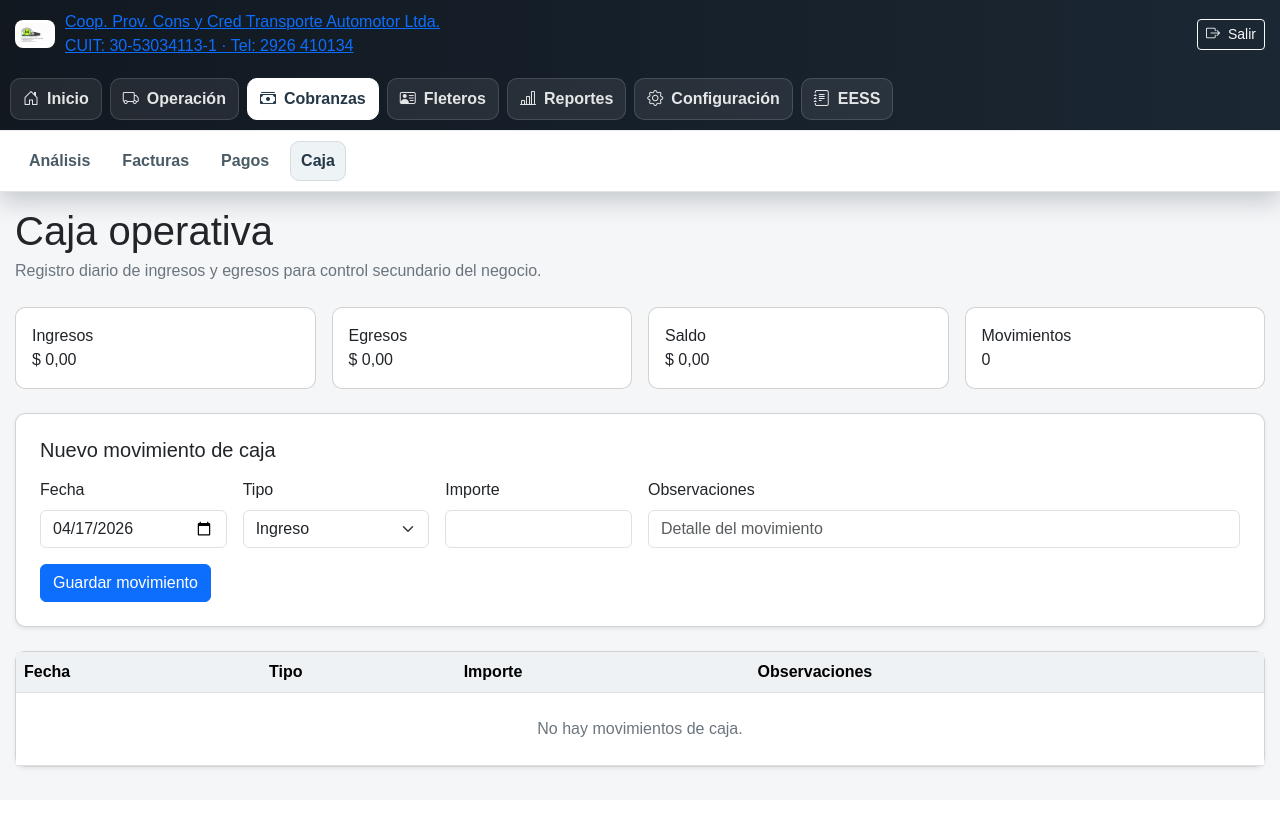
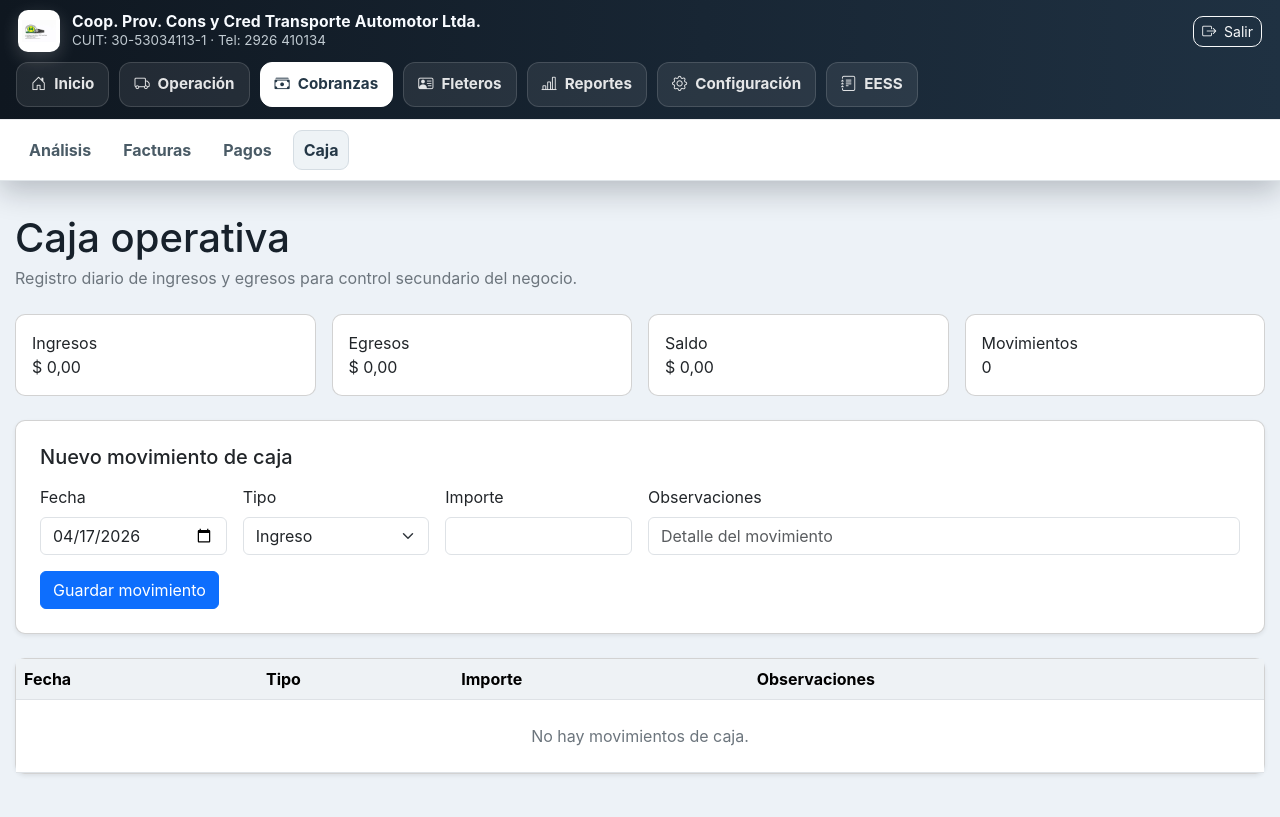
Before and after one commit to Fabiohernang/control-viajes-fusionado-ccc, a Flask app: page /caja in a window 1280 px wide. Before the commit the page ends 772 px from the top, so only its background shows below. Run offline with Flask 3, Linux system fonts and the light colour scheme; the visitor is signed in with stand-in values (Sample User, id 1); data that the repository does not hold is empty.

Commit message:
Update styles.css

```diff
--- a/static/styles.css
+++ b/static/styles.css
@@ -158,3 +158,112 @@ body {
   color: #243746;
   border-color: #d5dde3;
 }
+
+
+/* REDISEÑO HEADER */
+body.portal-body {
+  background: #edf2f7;
+  color: #17212b;
+  font-family: Inter, Arial, sans-serif;
+}
+
+.top-shell {
+  background: linear-gradient(90deg, #0f1720 0%, #182634 55%, #1f3142 100%);
+  box-shadow: 0 10px 28px rgba(9, 18, 28, 0.24);
+  position: sticky;
+  top: 0;
+  z-index: 100;
+}
+
+.top-shell-main {
+  padding: 10px 18px;
+}
+
+.brand-link {
+  display: flex;
+  gap: 12px;
+  align-items: center;
+  text-decoration: none;
+  color: inherit;
+}
+
+.brand-link:hover,
+.brand-link:focus,
+.brand-link:visited {
+  color: inherit;
+  text-decoration: none;
+}
+
+.brand-copy {
+  display: flex;
+  flex-direction: column;
+  gap: 2px;
+}
+
+.brand-title-top {
+  color: #f8fbff;
+  font-weight: 700;
+  font-size: 0.98rem;
+  letter-spacing: 0.01em;
+  line-height: 1.15;
+}
+
+.brand-subtitle-top {
+  color: rgba(232, 241, 248, 0.82);
+  font-size: 0.84rem;
+  line-height: 1.15;
+}
+
+.brand-logo-top {
+  width: 42px;
+  height: 42px;
+  object-fit: contain;
+  background: #fff;
+  border-radius: 10px;
+  padding: 4px;
+  box-shadow: 0 6px 18px rgba(255,255,255,0.18);
+}
+
+.primary-nav {
+  gap: 10px;
+  padding: 0 16px 12px;
+}
+
+.primary-nav-btn {
+  font-size: 0.95rem;
+  border-radius: 12px;
+  padding: 10px 14px;
+}
+
+.top-actions .btn {
+  border-radius: 10px;
+}
+
+.portal-main {
+  padding: 18px 0 28px;
+}
+
+.portal-content {
+  max-width: 1400px;
+  margin: 0 auto;
+}
+
+@media (max-width: 768px) {
+  .top-shell-main {
+    flex-wrap: wrap;
+    gap: 10px;
+  }
+
+  .brand-title-top {
+    font-size: 0.9rem;
+  }
+
+  .brand-subtitle-top {
+    font-size: 0.78rem;
+  }
+
+  .primary-nav {
+    overflow-x: auto;
+    padding-bottom: 10px;
+  }
+}
```
